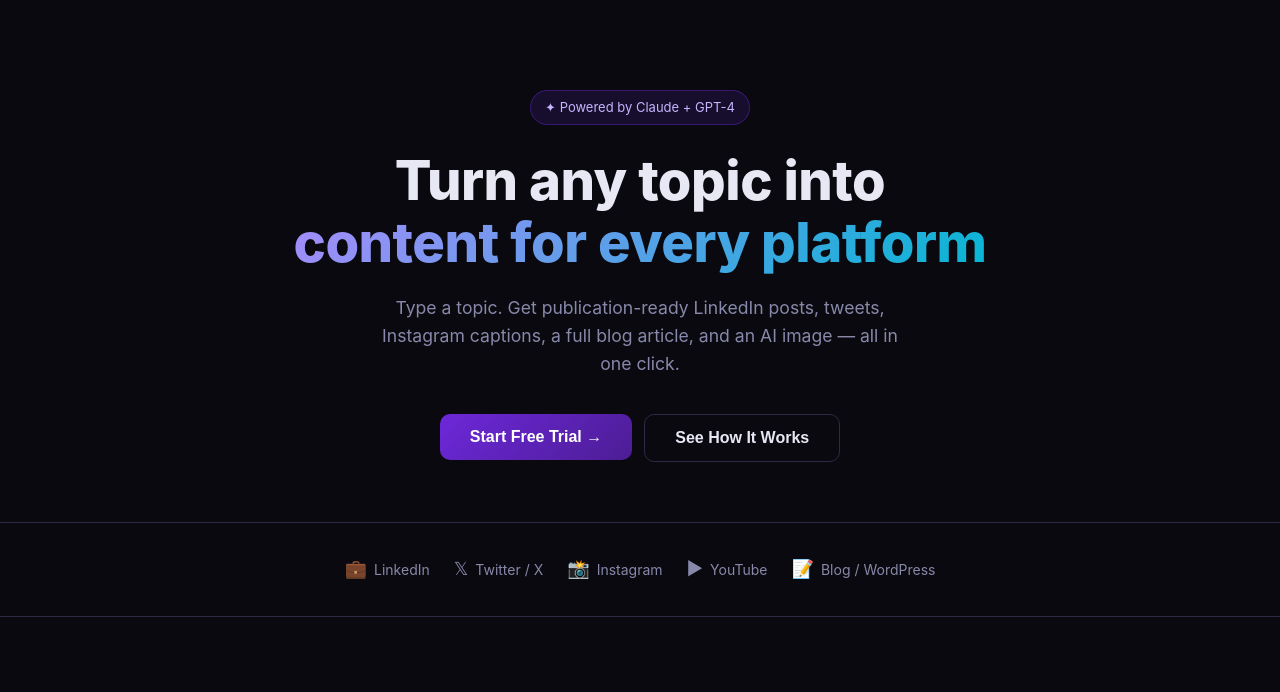
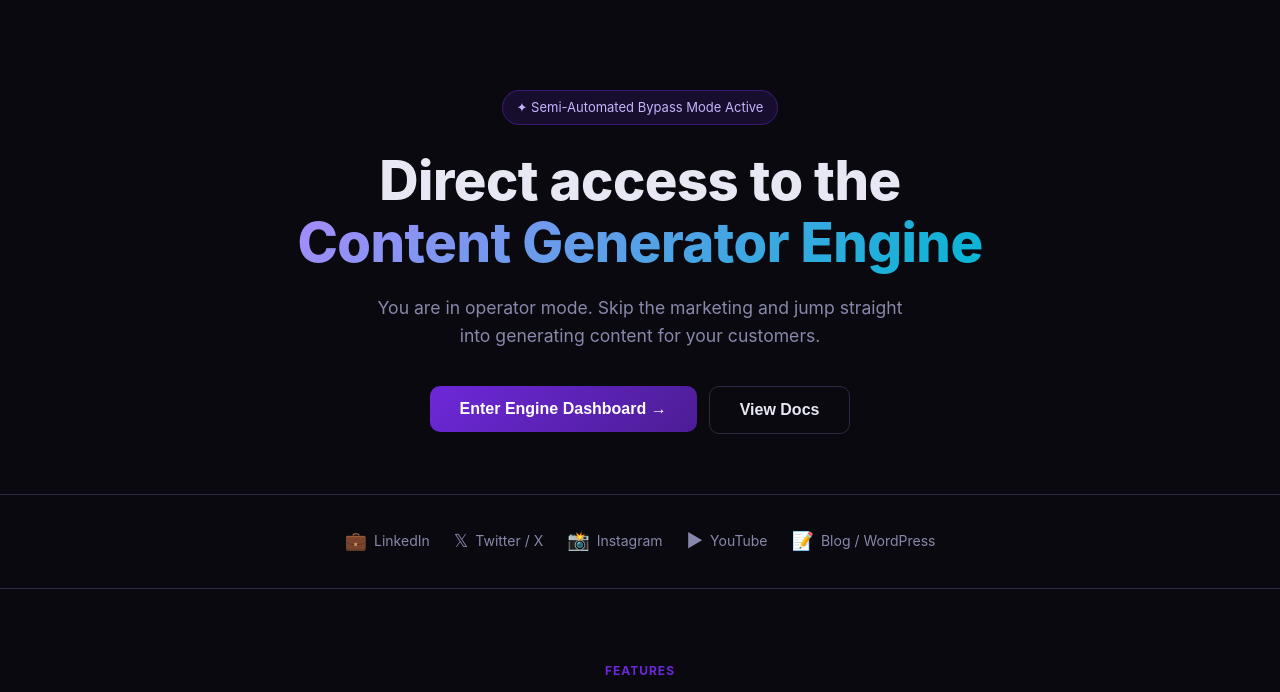
Before and after one commit to Tinko-recovery/itcontents, a Flask app: page /landing in a window 1280 px wide. Shown: the part 71-763 px from the top of the page. Run offline with Flask 3, Linux system fonts and the light colour scheme; parts of the project's set-up code (start-up, migrations or seed data) failed here and were passed over; some libraries are stand-ins or nearby versions.

Commit message:
style: polish UI and improve dashboard access in bypass mode

```diff
--- a/app.py
+++ b/app.py
@@ -190,6 +190,10 @@ def index():
 
 @app.route("/landing")
 def landing():
+    # In bypass mode, visitors should go straight to the app
+    if not os.getenv("AUTH0_DOMAIN") and os.getenv("SKIP_PAYMENT", "false").lower() == "true":
+        return redirect(url_for("index"))
+
     user = current_user()
     db_user = get_user(user["id"]) if user else None
     return render_template(
@@ -198,6 +202,8 @@ def landing():
         razorpay_key=RAZORPAY_KEY_ID,
         current_user=db_user,
         user_json=json.dumps(db_user, default=str) if db_user else "null",
+        config_auth0=bool(AUTH0_DOMAIN),
+        config_skip_payment=SKIP_PAYMENT,
     )
 
 
--- a/templates/index.html
+++ b/templates/index.html
@@ -370,7 +370,7 @@ select option { background: #1a1a2e; }
 <header>
   <div class="logo">
     <div class="logo-icon">✦</div>
-    <h1>Content<span>AI</span></h1>
+    <h1>Content Generator<span> Engine Dashboard</span></h1>
   </div>
   <div style="display:flex;align-items:center;gap:10px;">
     <div class="header-status" id="header-status">
--- a/templates/landing.html
+++ b/templates/landing.html
@@ -135,8 +135,8 @@ footer{text-align:center;padding:32px 20px;border-top:1px solid var(--border);
     <span>Content<span>AI</span></span>
   </div>
   <div class="nav-right">
-    {% if current_user %}
-      <a href="/"><button class="btn-outline">Go to App →</button></a>
+    {% if current_user or (not config_auth0 and config_skip_payment) %}
+      <a href="/"><button class="btn-primary">Go to Dashboard →</button></a>
     {% else %}
       <a href="/login"><button class="btn-outline">Sign In</button></a>
       <a href="#pricing"><button class="btn-primary">Get Started</button></a>
@@ -146,12 +146,12 @@ footer{text-align:center;padding:32px 20px;border-top:1px solid var(--border);
 
 <!-- HERO -->
 <section class="hero">
-  <div class="hero-badge">✦ Powered by Claude + GPT-4</div>
-  <h1>Turn any topic into<br><span>content for every platform</span></h1>
-  <p>Type a topic. Get publication-ready LinkedIn posts, tweets, Instagram captions, a full blog article, and an AI image — all in one click.</p>
+  <div class="hero-badge">✦ Semi-Automated Bypass Mode Active</div>
+  <h1>Direct access to the<br><span>Content Generator Engine</span></h1>
+  <p>You are in operator mode. Skip the marketing and jump straight into generating content for your customers.</p>
   <div class="hero-buttons">
-    <a href="/login"><button class="btn-hero btn-hero-primary">Start Free Trial →</button></a>
-    <a href="#how"><button class="btn-hero btn-hero-secondary">See How It Works</button></a>
+    <a href="/"><button class="btn-hero btn-hero-primary">Enter Engine Dashboard →</button></a>
+    <a href="#how"><button class="btn-hero btn-hero-secondary">View Docs</button></a>
   </div>
 </section>
 
```
